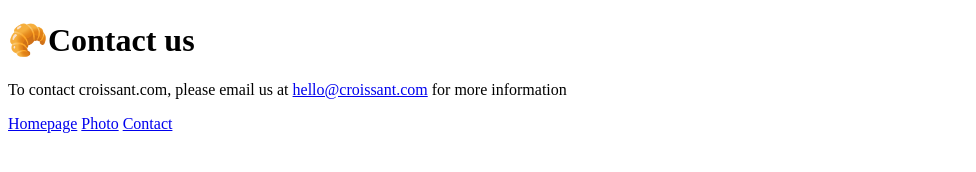
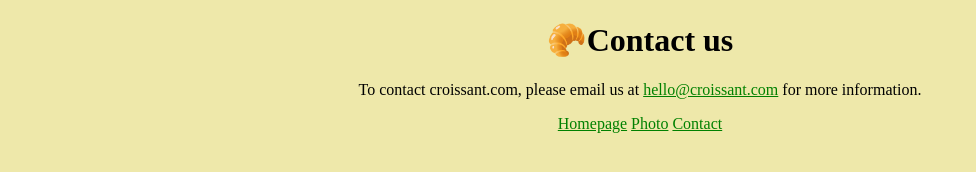
Before and after one commit to khensley2592/Croissant, a plain HTML site: page contact.html in a window 1280 px wide. Shown: the whole page, without its empty margins (0-976 px from the left). Drawn offline with Linux system fonts and the light colour scheme.

Commit message:
Added css folder and basic css elements

```diff
--- a/contact.html
+++ b/contact.html
@@ -4,6 +4,7 @@
     <meta charset="UTF-8" />
     <meta http-equiv="X-UA-Compatible" content="IE=edge" />
     <meta name="viewport" content="width=device-width, initial-scale=1.0" />
+    <link rel="stylesheet" href="css/styles.css" />
     <title>Contact us</title>
   </head>
   <body>
@@ -13,7 +14,7 @@
       <a href="mailto:hello@croissant.com" class="contact-email"
         >hello@croissant.com</a
       >
-      for more information
+      for more information.
     </p>
     <footer>
       <a href="index.html" class="home">Homepage</a>
--- /dev/null
+++ b/css/styles.css
@@ -0,0 +1,15 @@
+body {
+  background-color: palegoldenrod;
+}
+h1 {
+  text-align: center;
+}
+p {
+  text-align: center;
+}
+footer {
+  text-align: center;
+}
+a {
+  color: green;
+}
```
Also changed, not shown: index.html (+2 -1 lines), photo.html (+1 -0 lines).
